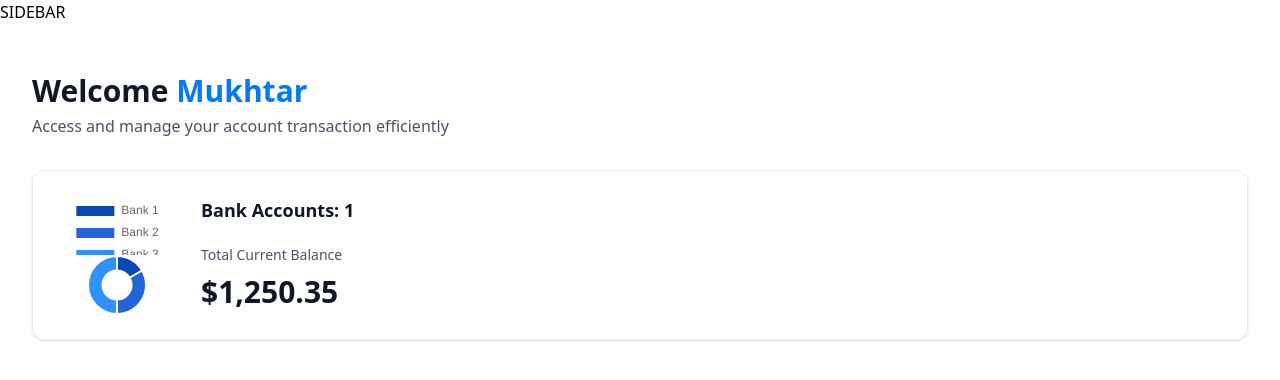
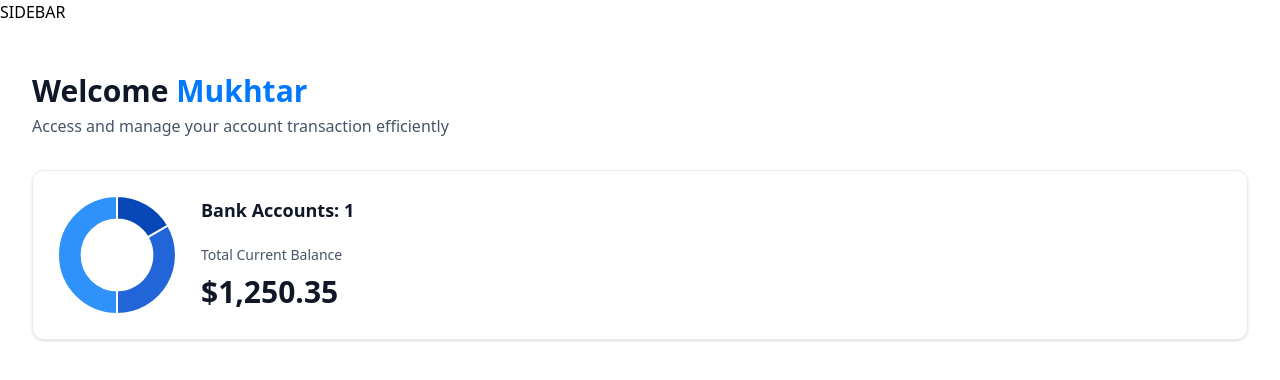
Before and after one commit to mukhtar-github/jsm_banking, a Next.js app: page / in a window 1280 px wide. Shown: the top 380 px of the page. Built offline with nearby package versions, Linux system fonts and the light colour scheme.

Commit message:
implement changes

```diff
--- a/components/DoughnutChart.tsx
+++ b/components/DoughnutChart.tsx
@@ -18,7 +18,17 @@ const DoughnutChart = ({ accounts }: DoughnutChartProps) => {
         labels: ['Bank 1', 'Bank 2', 'Bank 3']
     }
 
-    return <Doughnut data={data} />
+    return <Doughnut
+        data={data}
+        options={{
+            cutout: '60%',
+            plugins: {
+                legend: {
+                    display: false
+                }
+            }
+        }}
+    />
 }
 
 export default DoughnutChart
--- a/components/TotalBalanceBox.tsx
+++ b/components/TotalBalanceBox.tsx
@@ -17,9 +17,9 @@ const TotalBalanceBox = ({ accounts = [], totalBanks, totalCurrentBalance
               <p className='total-balance-label'>
                 Total Current Balance
               </p>
-              <p className='total-balance-amount flex-center gap-2'>
+              <div className='total-balance-amount flex-center gap-2'>
                 <AnimatedCounter amount={totalCurrentBalance} />
-              </p>
+              </div>
             </div>
         </div>
     </section>
```
